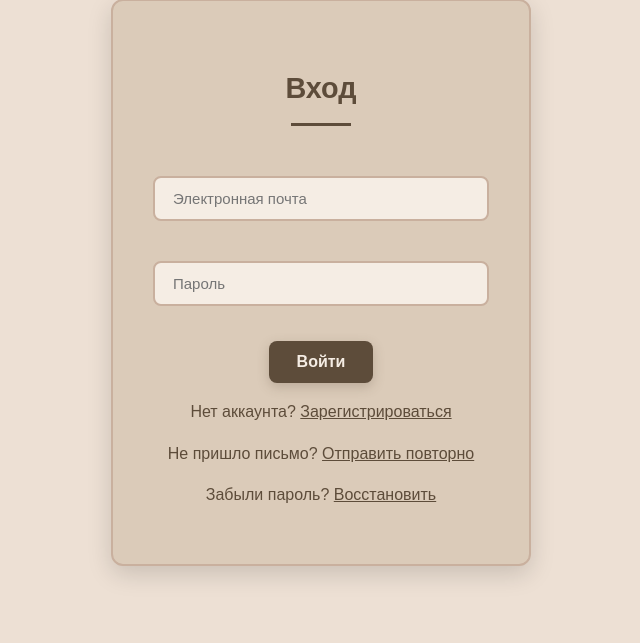
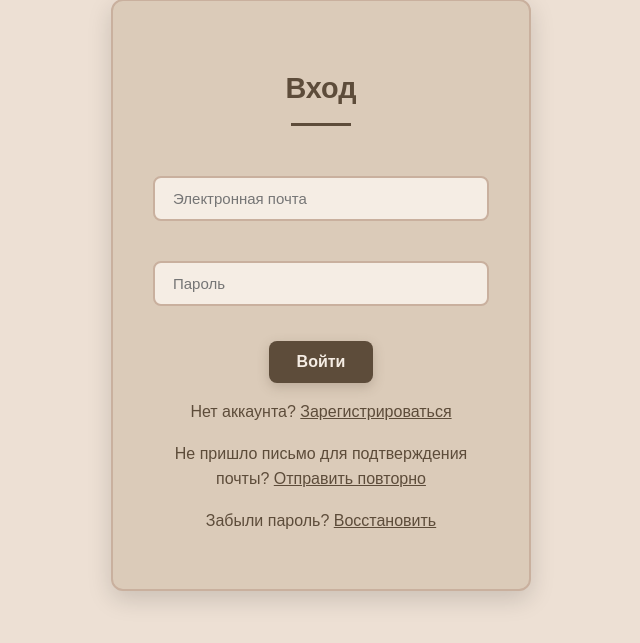
Before and after one commit to DKhorkov/hmtm-bdu, a FastAPI app: page /sso/login in a window 1280 px wide. Shown: the part 121-764 px from the top of the page, without its empty margins (319-959 px from the left). Run offline with FastAPI, Linux system fonts and the light colour scheme.

Commit message:
[HMTM-177] - Naming update

```diff
--- a/templates/login.html
+++ b/templates/login.html
@@ -25,7 +25,7 @@
                 <p>Нет аккаунта?
                     <a href="{{ url_for('register') }}" class="link link-underlined">Зарегистрироваться</a>
                 </p>
-                <p>Не пришло письмо?
+                <p>Не пришло письмо для подтверждения почты?
                     <a href="{{ url_for('verify-email-letter') }}" class="link link-underlined">Отправить повторно</a>
                 </p>
                 <p> Забыли пароль?
```
